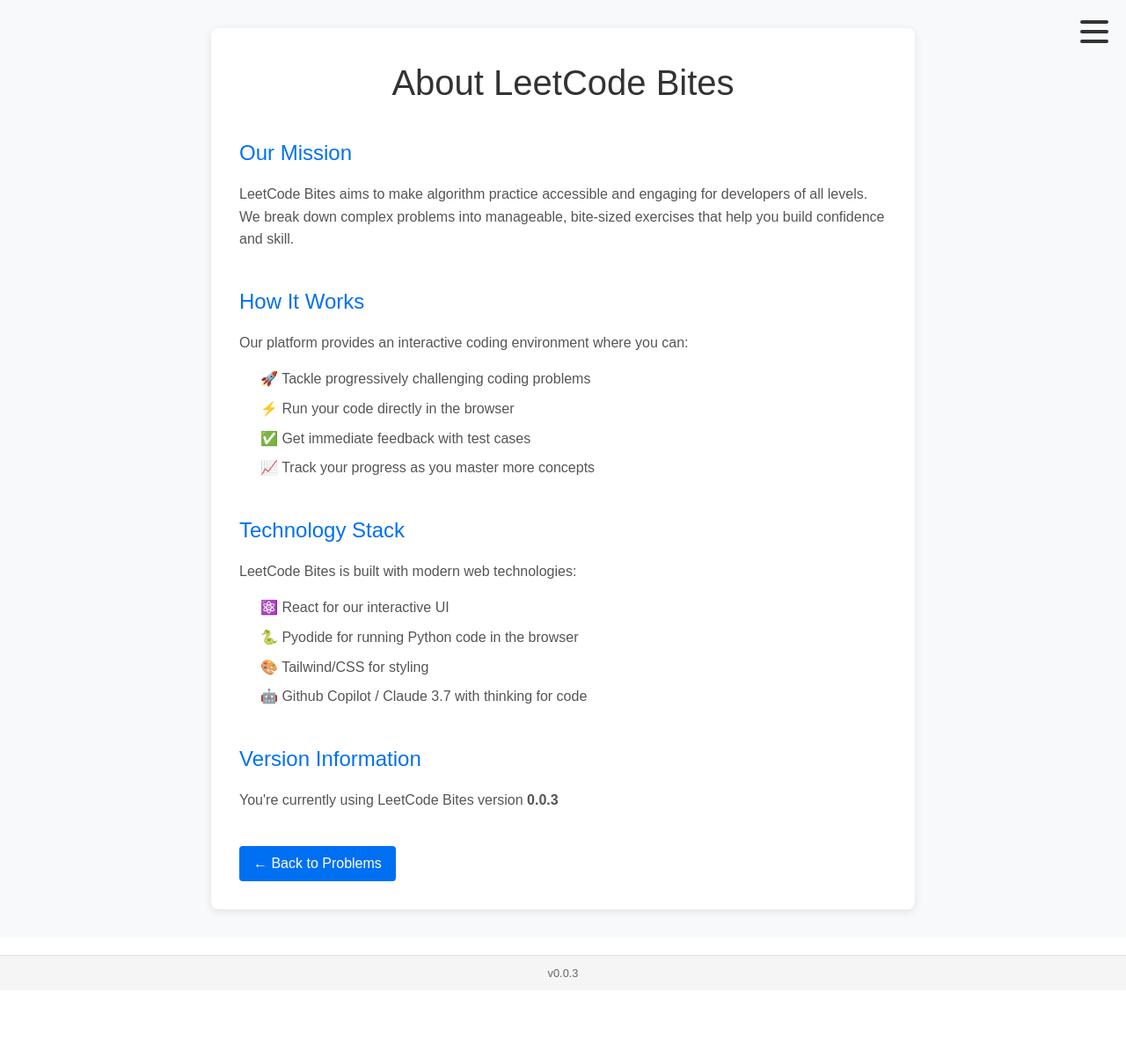
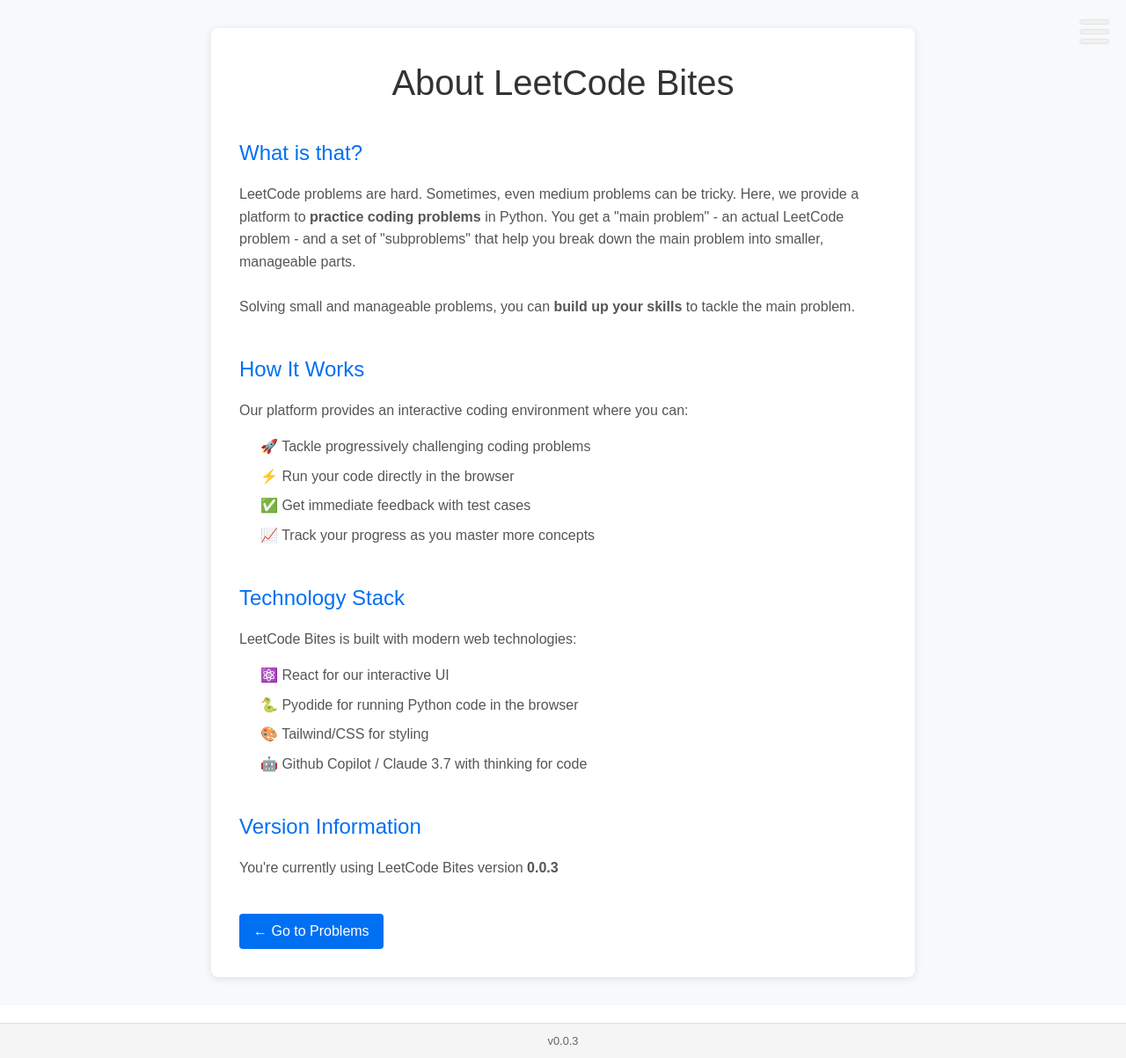
Before and after one commit to kiote/leetcode-bites, a React (Create React App) app: page /about in a window 1280 px wide. Shown: the whole page at 88% size. Before the commit the page ends 1126 px from the top, so only its background shows below. Built offline with nearby package versions, Linux system fonts and the light colour scheme.

Commit message:
feat: update AboutPage content and improve BurgerMenu button styling

```diff
--- a/src/components/AboutPage.jsx
+++ b/src/components/AboutPage.jsx
@@ -14,11 +14,14 @@ const AboutPage = () => {
         <h1>About LeetCode Bites</h1>
 
         <section className="about-section">
-          <h2>Our Mission</h2>
+          <h2>What is that?</h2>
           <p>
-            LeetCode Bites aims to make algorithm practice accessible and engaging for
-            developers of all levels. We break down complex problems into manageable,
-            bite-sized exercises that help you build confidence and skill.
+            LeetCode problems are hard. Sometimes, even medium problems can be tricky.
+            Here, we provide a platform to <b>practice coding problems</b> in Python.
+            You get a "main problem" - an actual LeetCode problem - and a set of "subproblems" that help you break down the main problem into smaller, manageable parts.
+            <br />
+            <br />
+            Solving small and manageable problems, you can <b>build up your skills</b> to tackle the main problem.
           </p>
 
           {/* Uncomment when you add the actual image */}
@@ -77,7 +80,7 @@ const AboutPage = () => {
 
         <div className="back-link-container">
           <Link to="/" className="back-link">
-            &larr; Back to Problems
+            &larr; Go to Problems
           </Link>
         </div>
       </div>
--- a/src/styles/BurgerMenu.css
+++ b/src/styles/BurgerMenu.css
@@ -25,11 +25,16 @@
 .burger-button span {
   width: 2rem;
   height: 0.25rem;
-  background: #333;
+  background: #f0f0f0;
   border-radius: 10px;
   transition: all 0.3s linear;
   position: relative;
   transform-origin: 1px;
+  box-shadow: 0 0 2px rgba(0, 0, 0, 0.3);
+}
+
+.light-theme .burger-button span {
+  background: #333;
 }
 
 .burger-button.open span:first-child {
```
